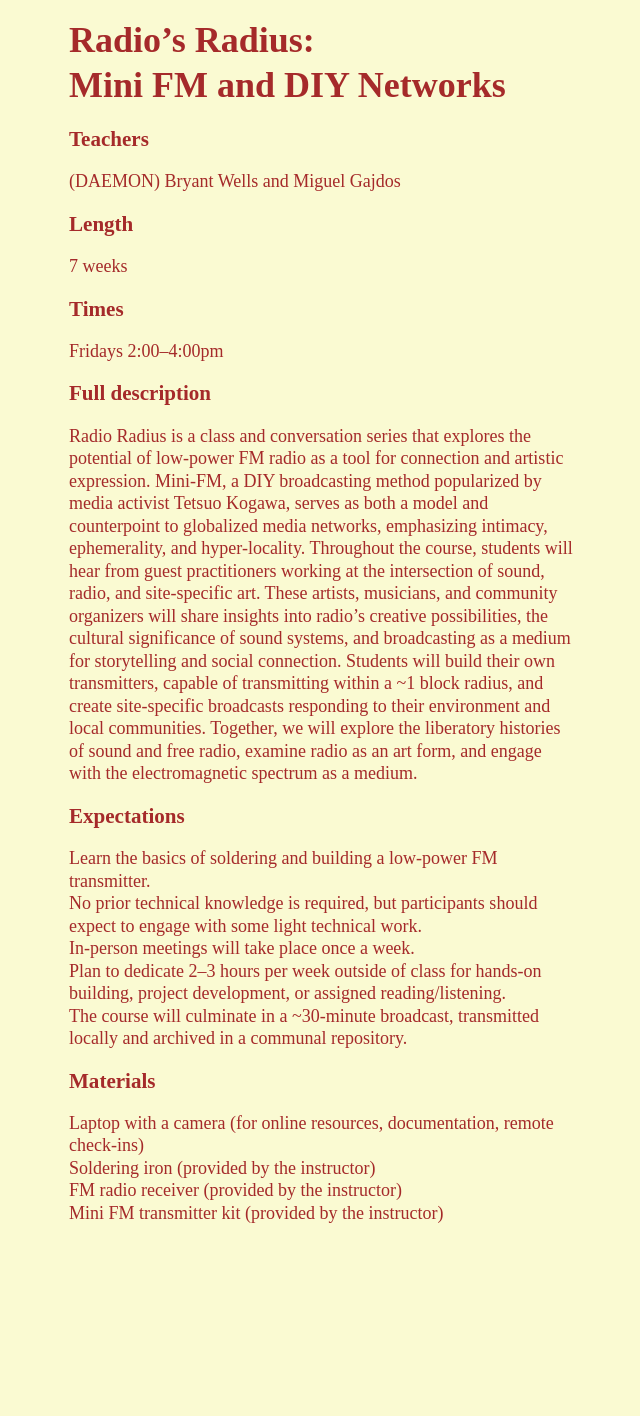
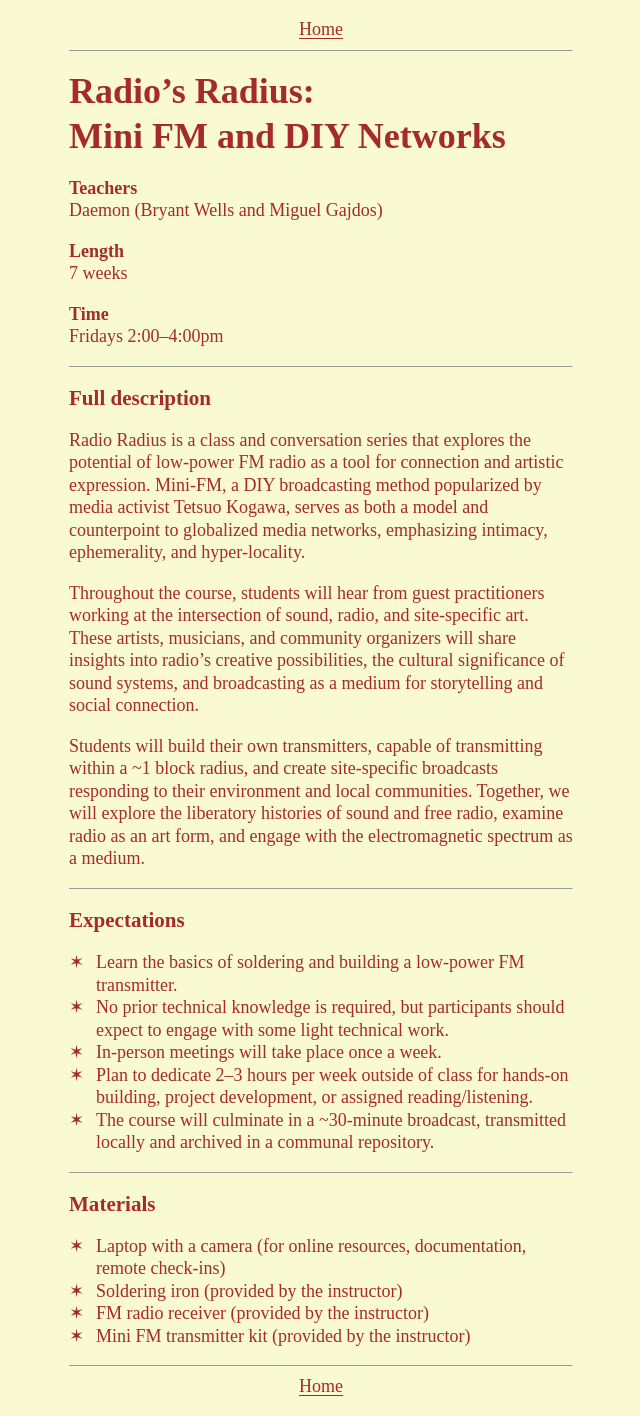
Before and after one commit to bryantwells/rr25, a Jekyll site: the page built from _pages/syllabus.md, in a window 1280 px wide. Shown: the whole page, without its empty margins (319-959 px from the left). Built offline with Jekyll 4.4.1, drawn with Linux system fonts in a browser that asks for light colours; before the commit the page ends 1242 px from its top, so only the background shows below that.

Commit message:
collapsible

```diff
--- a/_layouts/default.html
+++ b/_layouts/default.html
@@ -10,7 +10,22 @@
 </head>
 
 <body>
-	{{ content }}
+	<header>
+		<nav>
+			<a href="/">Home</a>
+		</nav>
+	</header>
+	<hr>
+	<main>
+		{{ content }}
+	</main>
+	<hr>
+	<footer>
+		<nav>
+			<a href="/">Home</a>
+		</nav>
+	</footer>
+	<script src="/assets/js/main.js"></script>
 </body>
 
 </html>
--- a/_pages/syllabus.md
+++ b/_pages/syllabus.md
@@ -5,27 +5,37 @@
 
 # Radio's Radius: <br>Mini FM and DIY Networks
 
-### Teachers
-(DAEMON) Bryant Wells and Miguel Gajdos
+#### Teachers
+Daemon (Bryant Wells and Miguel Gajdos)
 
-### Length
+#### Length
 7 weeks
 
-### Times
+#### Time
 Fridays 2:00–4:00pm
 
+---
+
 ### Full description
+
 Radio Radius is a class and conversation series that explores the potential of low-power FM radio as a tool for connection and artistic expression. Mini-FM, a DIY broadcasting method popularized by media activist Tetsuo Kogawa, serves as both a model and counterpoint to globalized media networks, emphasizing intimacy, ephemerality, and hyper-locality.
+
 Throughout the course, students will hear from guest practitioners working at the intersection of sound, radio, and site-specific art. These artists, musicians, and community organizers will share insights into radio’s creative possibilities, the cultural significance of sound systems, and broadcasting as a medium for storytelling and social connection.
+
 Students will build their own transmitters, capable of transmitting within a ~1 block radius, and create site-specific broadcasts responding to their environment and local communities. Together, we will explore the liberatory histories of sound and free radio, examine radio as an art form, and engage with the electromagnetic spectrum as a medium.
 
+---
+
 ### Expectations
+
 - Learn the basics of soldering and building a low-power FM transmitter.
 - No prior technical knowledge is required, but participants should expect to engage with some light technical work.
 - In-person meetings will take place once a week.
 - Plan to dedicate 2–3 hours per week outside of class for hands-on building, project development, or assigned reading/listening.
 - The course will culminate in a ~30-minute broadcast, transmitted locally and archived in a communal repository.
 
+---
+
 ### Materials
 - Laptop with a camera (for online resources, documentation, remote check-ins)
 - Soldering iron (provided by the instructor)
--- a/assets/css/reset.css
+++ b/assets/css/reset.css
@@ -10,25 +10,47 @@
 	color: brown;
 }
 
+nav {
+	text-align: center;
+}
+
 body {
 	margin: 0;
 	max-width: 60ch;
 	margin: auto;
-	padding: 0 1rem;
+	padding: 1rem;
 }
 
 h1, h2, h3, h4, h5, h6 {
 	margin: 1rem 0;
 }
 
+h4, h5, h6 {
+	margin-bottom: 0;
+}
+
 p {
-	margin: 1rem 0;
+	margin-top: 0;
+	margin-bottom: 1rem;
 }
 
 ul, ol {
 	margin: 1rem 0;
 	padding: 0;
-	list-style: none;
+	padding-left: 1.5rem;
+	list-style-type: none;
+}
+
+li {
+	position: relative;
+}
+
+li::before {
+	content: '✶';
+	display: block;
+	position: absolute;
+	top: 0;
+	left: -1.5rem;
 }
 
 table {
@@ -36,15 +58,38 @@
 	width: 100%;
 	border-collapse: collapse;
 	border: 1px solid currentColor;
+	position: relative;
+	background-color: white;
+}
+
+thead {
+	border: 1px solid currentColor;
+	cursor: pointer;
+}
+
+thead:after {
+	content: '';
+	position: absolute;
+	display: block;
+	width: .75rem;
+	box-sizing: border-box;
+	border-left: .375rem solid transparent;
+	border-right: .375rem solid transparent;
+	aspect-ratio: 1/1;
+	top: 0.7rem;
+	right: 0.7rem;
+}
+
+thead[data-open="true"]:after {
+	border-bottom: .75rem solid currentColor;
+}
+
+thead[data-open="false"]:after {
+	border-top: .75rem solid currentColor;
 }
 
 th, td {
 	padding: 0.4rem;
-	background-color: white;
-}
-
-th {
-	border: 1px solid currentColor;
 }
 
 td {
@@ -52,11 +97,11 @@
 }
 
 a {
-	color: blue;
+	color: currentColor;
 }
 
 a:hover {
-	color: green;
+	color: blue;
 }
 
 hr {
--- /dev/null
+++ b/assets/js/main.js
@@ -0,0 +1,14 @@
+document.querySelectorAll('table').forEach((table) => {
+	const thead = table.querySelector('thead');
+	const tbody = table.querySelector('tbody');
+	toggle();
+	thead.addEventListener('click', () => {
+		toggle();
+	});
+	function toggle() {
+		tbody.style.display = (tbody.style.display == 'none')
+			? ''
+			: 'none';
+		thead.dataset.open = !(tbody.style.display == 'none');
+	}
+});
```
Also changed, not shown: index.md (line endings or trailing spaces).
